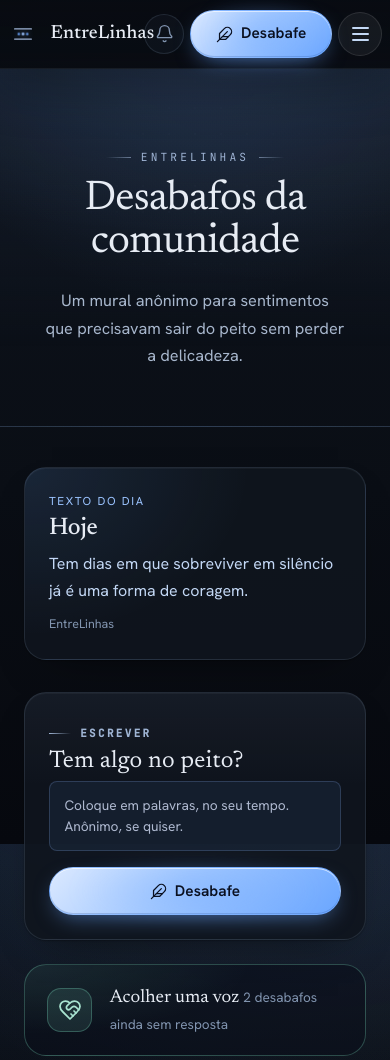
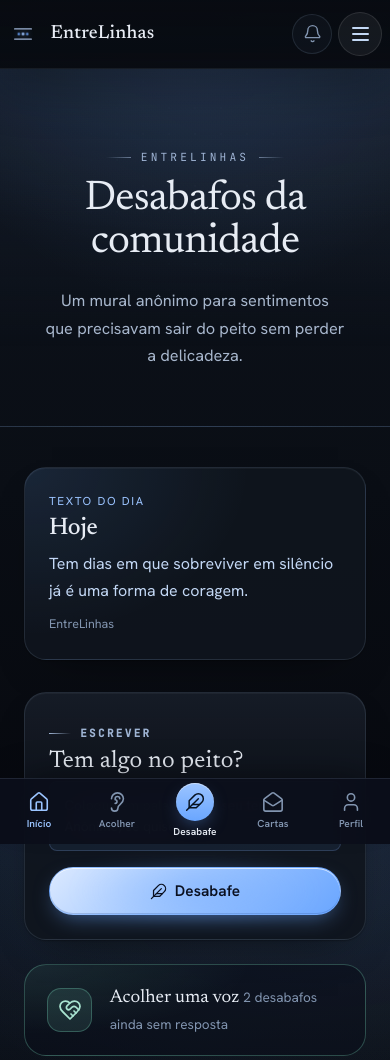
Before and after one commit to CodeByRamos/EntreLinhas.Project, a Flask app: page /feed in a window 390 px wide. Shown: the top 1060 px of the page. Run offline with Flask 3, Linux system fonts and the light colour scheme; a user stored in the database is signed in; data comes from the database, SQL or seed files in the repository; data that the repository does not hold is empty; some libraries are stand-ins or nearby versions.

Commit message:
Mobile: barra de navegacao inferior (tab bar) para usuario logado
Acesso com o polegar as secoes principais sem depender do hamburguer. So no
mobile (<=640px); no desktop a nav do topo continua igual.

- 5 abas: Inicio, Acolher, Desabafe (acao primaria, em destaque num disco de
  acento), Cartas, Perfil. Estado ativo segue a secao atual.
- A aba central reaproveita .composer-trigger -> abre o composer (bottom sheet).
- O "Desabafe" do topo some no mobile para nao duplicar a acao.
- body.has-tabbar reserva espaco embaixo (so quando logado) e a barra respeita
  a safe-area (indicador de home). Icones novos: home e user.

Verificado no preview a 375px (barra fixa, abas ativas, FAB abre o composer,
conteudo nao fica sob a barra) e a 1280px (barra some, topo intacto). 188 testes.

Co-Authored-By: Claude Opus 4.8 <noreply@anthropic.com>

```diff
--- a/static/css/estilos.css
+++ b/static/css/estilos.css
@@ -2554,3 +2554,95 @@ body.composer-open { overflow: hidden; }
     align-items: center;
   }
 }
+
+/* ============================================================================
+   BARRA DE NAVEGAÇÃO INFERIOR (mobile, logado)
+   Acesso com o polegar às seções principais. Some no desktop, onde a nav do
+   topo já dá conta. O centro é a ação primária (Desabafe), em destaque.
+   ============================================================================ */
+.mobile-tabbar {
+  display: none;
+}
+
+@media (max-width: 640px) {
+  .mobile-tabbar {
+    position: fixed;
+    left: 0;
+    right: 0;
+    bottom: 0;
+    z-index: 55;
+    display: grid;
+    grid-template-columns: repeat(5, 1fr);
+    align-items: stretch;
+    background: rgba(11, 15, 26, 0.93);
+    backdrop-filter: blur(20px);
+    -webkit-backdrop-filter: blur(20px);
+    border-top: 1px solid var(--border);
+    box-shadow: 0 -14px 40px -24px rgba(0, 0, 0, 0.9);
+    padding-bottom: env(safe-area-inset-bottom);
+    padding-left: env(safe-area-inset-left);
+    padding-right: env(safe-area-inset-right);
+  }
+
+  .tabbar-item {
+    display: flex;
+    flex-direction: column;
+    align-items: center;
+    justify-content: center;
+    gap: 3px;
+    min-height: 54px;
+    padding: 0.28rem 0.15rem;
+    color: var(--text-muted);
+    font-size: 0.63rem;
+    font-weight: 600;
+    letter-spacing: 0.01em;
+    background: none;
+    border: none;
+    cursor: pointer;
+    transition: color 0.18s ease, transform 0.12s ease;
+  }
+  .tabbar-ico {
+    display: inline-flex;
+    align-items: center;
+    justify-content: center;
+  }
+  .tabbar-item .el-icon {
+    width: 22px;
+    height: 22px;
+  }
+  .tabbar-item.active {
+    color: var(--accent);
+  }
+  .tabbar-item:active {
+    transform: scale(0.93);
+  }
+
+  /* Ação primária em destaque: ícone num disco de acento. */
+  .tabbar-fab {
+    color: var(--text-main);
+  }
+  .tabbar-fab .tabbar-ico {
+    width: 38px;
+    height: 38px;
+    border-radius: 50%;
+    color: #07121f;
+    background: linear-gradient(180deg, #9bc4ff, #6aa6ff);
+    box-shadow: 0 7px 20px -8px rgba(106, 166, 255, 0.65),
+      inset 0 1px 0 rgba(255, 255, 255, 0.45);
+  }
+  .tabbar-fab .el-icon {
+    width: 20px;
+    height: 20px;
+  }
+
+  /* Conteúdo não fica sob a barra (só quando ela existe = usuário logado).
+     Reserva um pouco mais que a altura real da barra (~64px). */
+  body.has-tabbar {
+    padding-bottom: calc(70px + env(safe-area-inset-bottom));
+  }
+
+  /* Sem duplicar a ação: o "Desabafe" do topo some; fica o da barra. */
+  .nav-actions > .composer-trigger {
+    display: none;
+  }
+}
--- a/templates/base.html
+++ b/templates/base.html
@@ -67,7 +67,7 @@
   <link rel="stylesheet" href="{{ url_for('static', filename='css/estilos.css') }}" />
   {% block extra_head %}{% endblock %}
 </head>
-<body class="min-h-screen font-sans flex flex-col">
+<body class="min-h-screen font-sans flex flex-col {{ 'has-tabbar' if current_user else '' }}">
   <a href="#conteudo-principal" class="skip-link">Pular para o conteúdo</a>
   {% set path = request.path %}
   {% set logged_user = current_user if current_user else none %}
@@ -189,6 +189,26 @@
     {% endwith %}
     {% block content %}{% endblock %}
   </main>
+
+  {% if logged_user %}
+  <nav class="mobile-tabbar" aria-label="Navegação rápida">
+    <a href="{{ url_for('posts.feed') }}" class="tabbar-item {{ 'active' if path == '/' or path.startswith('/feed') else '' }}">
+      <span class="tabbar-ico">{{ icon('home') }}</span><span class="tabbar-label">Início</span>
+    </a>
+    <a href="{{ url_for('posts.acolher') }}" class="tabbar-item {{ 'active' if path.startswith('/acolher') else '' }}">
+      <span class="tabbar-ico">{{ icon('ear') }}</span><span class="tabbar-label">Acolher</span>
+    </a>
+    <button type="button" class="tabbar-item tabbar-fab composer-trigger" aria-label="Escrever um desabafo">
+      <span class="tabbar-ico">{{ icon('feather') }}</span><span class="tabbar-label">Desabafe</span>
+    </button>
+    <a href="{{ url_for('cartas.minhas_cartas') }}" class="tabbar-item {{ 'active' if path.startswith('/cartas') else '' }}">
+      <span class="tabbar-ico">{{ icon('mail-open') }}</span><span class="tabbar-label">Cartas</span>
+    </a>
+    <a href="{{ url_for('auth.perfil') }}" class="tabbar-item {{ 'active' if path.startswith('/perfil') or path.startswith('/meus-posts') or path.startswith('/ecos') else '' }}">
+      <span class="tabbar-ico">{{ icon('user') }}</span><span class="tabbar-label">Perfil</span>
+    </a>
+  </nav>
+  {% endif %}
 
   <footer class="site-footer mt-12">
     <div class="container mx-auto px-6">
--- a/templates/components/icons.html
+++ b/templates/components/icons.html
@@ -22,7 +22,9 @@
   'arrow-left': '<path d="m12 19-7-7 7-7"/><path d="M19 12H5"/>',
   'chevron-down': '<path d="m6 9 6 6 6-6"/>',
   'check': '<path d="M20 6 9 17l-5-5"/>',
-  'sunrise': '<path d="M12 2v8"/><path d="m4.93 10.93 1.41 1.41"/><path d="M2 18h2"/><path d="M20 18h2"/><path d="m19.07 10.93-1.41 1.41"/><path d="M22 22H2"/><path d="m8 6 4-4 4 4"/><path d="M16 18a4 4 0 0 0-8 0"/>'
+  'sunrise': '<path d="M12 2v8"/><path d="m4.93 10.93 1.41 1.41"/><path d="M2 18h2"/><path d="M20 18h2"/><path d="m19.07 10.93-1.41 1.41"/><path d="M22 22H2"/><path d="m8 6 4-4 4 4"/><path d="M16 18a4 4 0 0 0-8 0"/>',
+  'home': '<path d="M15 21v-8a1 1 0 0 0-1-1h-4a1 1 0 0 0-1 1v8"/><path d="M3 10a2 2 0 0 1 .709-1.528l7-5.999a2 2 0 0 1 2.582 0l7 5.999A2 2 0 0 1 21 10v9a2 2 0 0 1-2 2H5a2 2 0 0 1-2-2z"/>',
+  'user': '<path d="M19 21v-2a4 4 0 0 0-4-4H9a4 4 0 0 0-4 4v2"/><circle cx="12" cy="7" r="4"/>'
 } -%}
 {% macro icon(name, cls='') -%}
 <svg class="el-icon {{ cls }}" viewBox="0 0 24 24" fill="none" stroke="currentColor" stroke-width="1.75" stroke-linecap="round" stroke-linejoin="round" aria-hidden="true" focusable="false">{{ _ICON_PATHS.get(name, _ICON_PATHS['spark']) | safe }}</svg>
```
